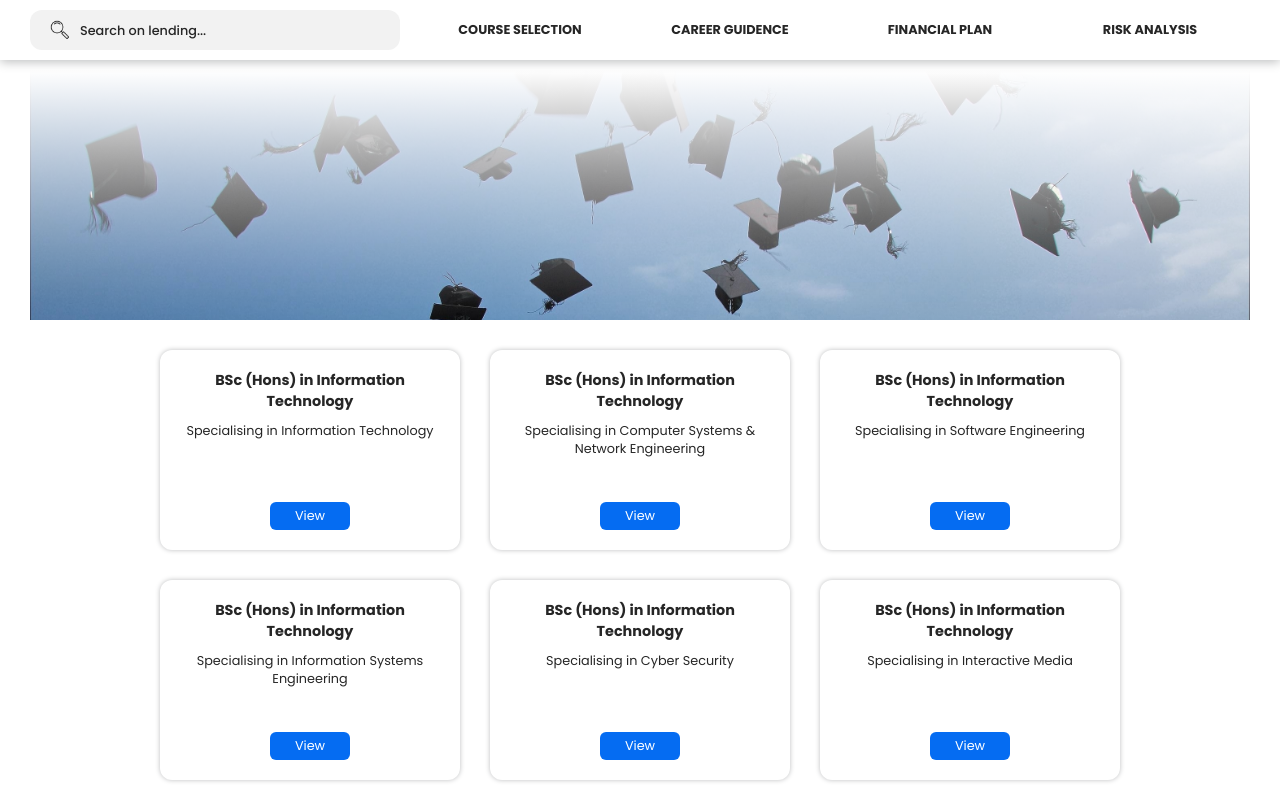
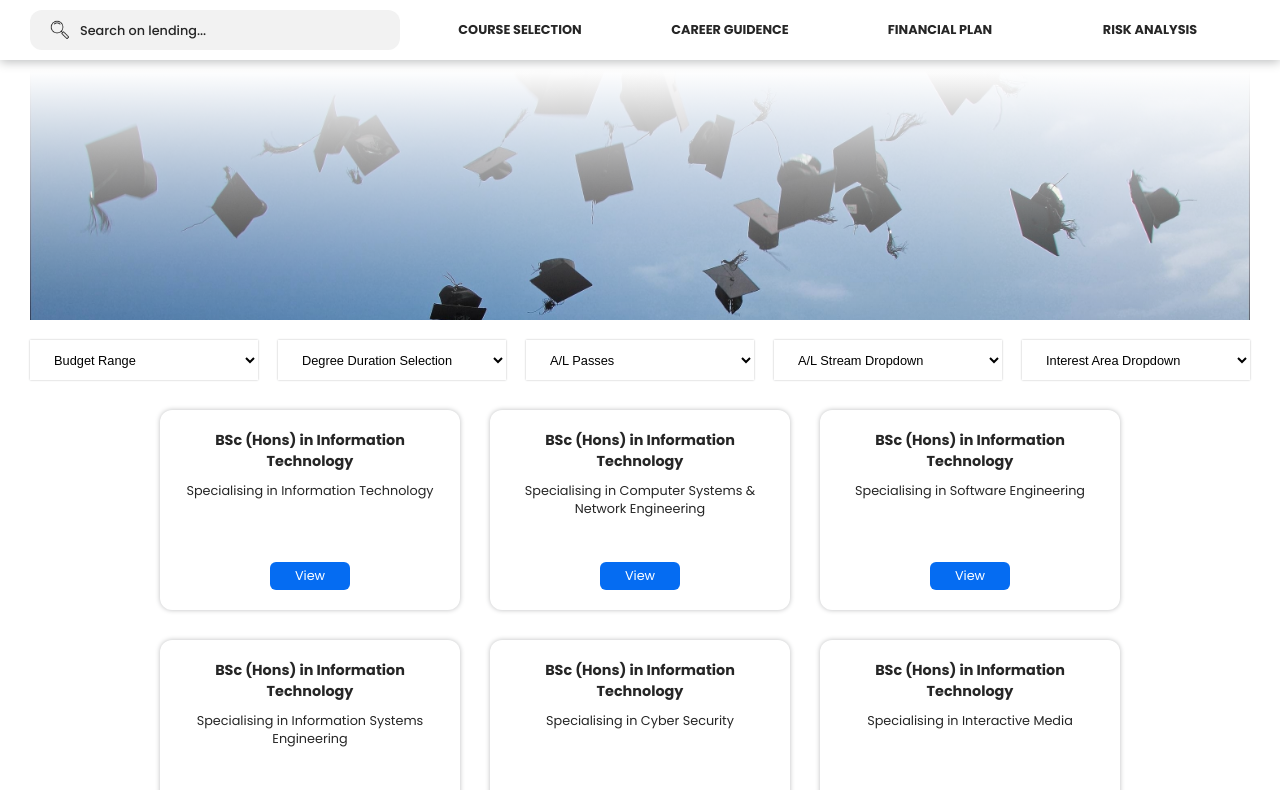
Before and after one commit to venuradesh/course_selection_frontend, a React (Create React App) app: page / in a window 1280 px wide. Shown: the top 790 px of the page. Built offline with nearby package versions, Linux system fonts and the light colour scheme; a web font is replaced by a local one.

Commit message:
course questions added to the home page

```diff
--- a/src/Components/Screens/Home.js
+++ b/src/Components/Screens/Home.js
@@ -14,6 +14,36 @@ function Home() {
       <div className="cover">
         <div className="background"></div>
         <Cover></Cover>
+      </div>
+      <div className="filtering">
+        <select defaultValue={"budget"}>
+          <option value="budget" hidden>
+            <div className="filter-options">Budget Range</div>
+          </option>
+        </select>
+        <select defaultValue={"duration"}>
+          <option value="duration" hidden>
+            <div className="filter-options">Degree Duration Selection</div>
+          </option>
+        </select>
+        <select defaultValue={"al-result"}>
+          <option value={"al-result"} hidden>
+            <div className="filter-options">A/L Passes</div>
+          </option>
+        </select>
+        <select defaultValue={"al-stream"}>
+          <option value={"al-stream"} hidden>
+            <div className="filter-options">A/L Stream Dropdown</div>
+          </option>
+        </select>
+        <select defaultValue={"interest"}>
+          <option value={"interest"} hidden>
+            <div className="filter-options">Interest Area Dropdown</div>
+          </option>
+          <option value={""} hidden>
+            <div className="filter-options"></div>
+          </option>
+        </select>
       </div>
       <div className="courses">
         {courses.map((course, key) => (
@@ -44,6 +74,23 @@ const Container = styled.div`
     }
   }
 
+  .filtering {
+    margin-top: 20px;
+    display: flex;
+    width: 100%;
+    height: 40px;
+    column-gap: 20px;
+
+    select {
+      flex: 1;
+      padding-inline: 20px;
+      background-color: white;
+      border: none;
+      box-shadow: 0 0 2px 0 var(--medium-gray);
+      font-size: 0.8rem;
+    }
+  }
+
   .courses {
     padding-top: 30px;
     display: flex;
```
